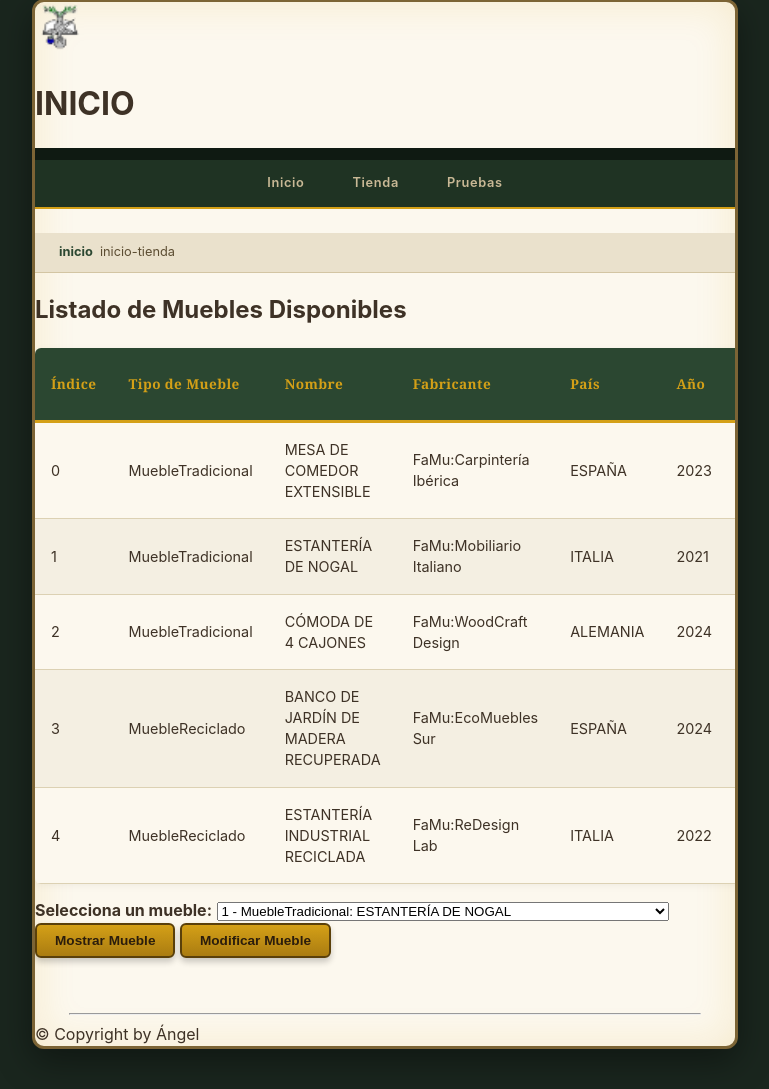
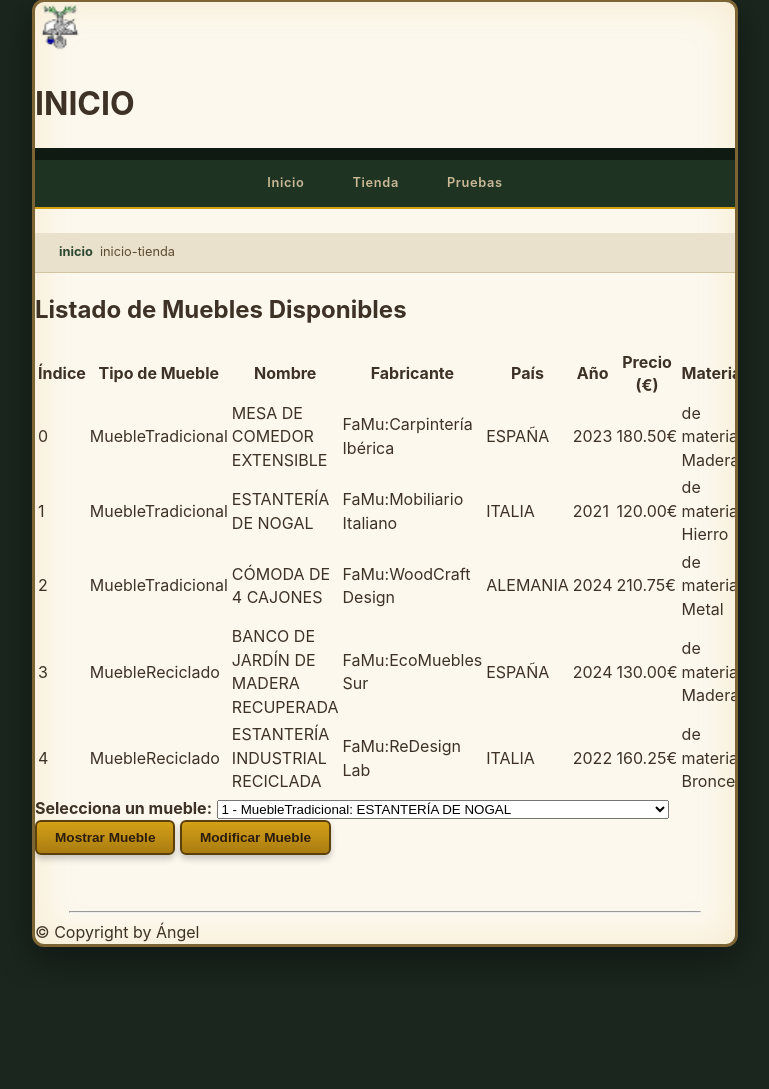
Before and after one commit to aortcla/2026-27_relacion6, a PHP site: page /aplicacion/principal/index.php in a window 1280 px wide. Shown: the part 41-1130 px from the top of the page, without its empty margins (255-1024 px from the left). After the commit the page ends 988 px from the top, so only its background shows below. Run offline with PHP 8.4, Linux system fonts and the light colour scheme.

Commit message:
fin de ejercicio en clase

```diff
--- a/docker-compose-bd.yml
+++ b/docker-compose-bd.yml
@@ -15,7 +15,7 @@ services:
       - 3307:3306
 
   php:
-    image: vicentett1/php-xdebug:2.0
+    image: vicentett1/php-xdebug:1.0
     depends_on:
       - bd
     volumes:
--- a/docker-compose.yml
+++ b/docker-compose.yml
@@ -1,6 +1,6 @@
 services:
   php:
-    image: vicentett1/php-xdebug:2.0
+    image: vicentett1/php-xdebug:1.0
     volumes:
       - type: bind
         source: ./web
--- /dev/null
+++ b/web/aplicacion/clases/curso2026/Materiales.php
@@ -0,0 +1,9 @@
+<?php
+enum Materiales:int{
+    case Madera = 5;
+    case Hierro = 10;
+    case Metal = 15;
+    case Bronce = 20;
+}
+
+?>
--- a/web/aplicacion/clases/curso2026/MuebleBase.php
+++ b/web/aplicacion/clases/curso2026/MuebleBase.php
@@ -15,8 +15,12 @@ private float $_precio = 30;
 
 private Caracteristicas $caracteristicas;
 
+//por defecto hierro porque hierro tiene el 10
+private Materiales $_material = Materiales::Hierro;
+
 public function __construct(string $nombre, string $fabricante = "FaMu:", string $pais = "ESPAÑA", int $anio = 2020,
-                           string $fechaIniVenta = "01/01/2020", string $fechaFinVenta = "31/12/2040", float $precio = 30){
+                           string $fechaIniVenta = "01/01/2020", string $fechaFinVenta = "31/12/2040",
+                            float $precio = 30, int $material){
     if(MuebleBase::$_mueblesCreados < MuebleBase::MAXIMO_MUEBLES){
         if(!$this->setNombre($nombre) || $nombre === ""){
             throw new Exception("Nombre no válido");
@@ -29,6 +33,10 @@ public function __construct(string $nombre, string $fabricante = "FaMu:", string
         $this->setFechaFinVenta($fechaFinVenta);
         $this->setPrecio($precio);
         $this->caracteristicas = new Caracteristicas();
+
+        $this->setMaterial($material);
+
+
 
         MuebleBase::$_mueblesCreados++;
     }else{
@@ -64,6 +72,11 @@ public function getFechaFinVenta():string{
 
 public function getPrecio():string{
     return $this->_precio;
+}
+
+//metodo get material, devuelve el entero del material
+public function getMaterial():int{
+    return $this->_material->value;
 }
 
 /*Setters*/
@@ -143,6 +156,21 @@ public function setPrecio(float $var):bool{
     }
 }
 
+//metodo set de material, le llega un entero y se asigna el material
+public function setMaterial(int $num):bool{
+    $arrayMateriales = Materiales::cases();
+    $flag = false;
+
+    foreach($arrayMateriales as $elem => $valor){
+        if($num === $valor->value){
+            $this->_material = $valor;
+            $flag = true;
+        }
+    }
+
+    return $flag;
+}
+
 abstract function damePropiedadesAdicionales();
 
 
@@ -198,6 +226,12 @@ public function getCaracteristicas():Caracteristicas{
     return $this->caracteristicas;
 }
 
+//metodo que devuelve una cadena con la descripcion del material
+public function getMaterialDescripcion():string{
+    $cadena = "de material {$this->_material->name}";
+    return $cadena;
+}
+
  //Se deshabilita la sobrecarga dinámica de propiedades
 public function __set(string $nombre, mixed $valor): void{
     throw new Exception('No existe la propiedad ' . $nombre);
--- a/web/aplicacion/clases/curso2026/MuebleReciclado.php
+++ b/web/aplicacion/clases/curso2026/MuebleReciclado.php
@@ -7,9 +7,9 @@ private int $_porcentajeReciclado = 10;
 
 public function __construct(string $nombre, string $fabricante = "FaMu:", string $pais = "ESPAÑA", int $anio = 2020,
                              string $fechaIniVenta = "01/01/2020", string $fechaFinVenta = "31/12/2040", float $precio = 30,
-                              int $porcentajeReciclado = 10){
+                             int $material, int $porcentajeReciclado = 10){
 
-    parent::__construct($nombre, $fabricante, $pais, $anio, $fechaIniVenta, $fechaFinVenta, $precio);
+    parent::__construct($nombre, $fabricante, $pais, $anio, $fechaIniVenta, $fechaFinVenta, $precio, $material);
 
     if(!$this->setPorcentajeReciclado($porcentajeReciclado)){
         $this->_porcentajeReciclado = 10;
--- a/web/aplicacion/clases/curso2026/MuebleTradicional.php
+++ b/web/aplicacion/clases/curso2026/MuebleTradicional.php
@@ -7,9 +7,9 @@ private string $_serie = "S01";
 
 public function __construct(string $nombre, string $fabricante = "FaMu:", string $pais = "ESPAÑA",
                              int $anio = 2020, string $fechaIniVenta = "01/01/2020", string $fechaFinVenta = "31/12/2040",
-                              float $precio = 30, float $peso = 15, string $serie = "S01")
+                              float $precio = 30, int $material, float $peso = 15, string $serie = "S01")
 {
-    parent::__construct($nombre, $fabricante, $pais, $anio, $fechaIniVenta, $fechaFinVenta, $precio);
+    parent::__construct($nombre, $fabricante, $pais, $anio, $fechaIniVenta, $fechaFinVenta, $precio, $material);
 
     if(!$this->setPeso($peso)){
         $this->_peso = 15;
--- a/web/aplicacion/principal/index.php
+++ b/web/aplicacion/principal/index.php
@@ -63,6 +63,7 @@ function cuerpo(array $muebles, ?MuebleBase $muebleSeleccionado, int $indiceSele
                 <th>País</th>
                 <th>Año</th>
                 <th>Precio (€)</th>
+                <th>Material</th>
             </tr>
         </thead>
         <tbody>
@@ -76,6 +77,7 @@ function cuerpo(array $muebles, ?MuebleBase $muebleSeleccionado, int $indiceSele
                     <td>". $mueble->getPais() ."</td>
                     <td>". $mueble->getAnio() ."</td>
                     <td>". number_format($mueble->getPrecio(), 2)  ."€</td>
+                    <td>". $mueble->getMaterialDescripcion() ."</td>
                 </tr>".PHP_EOL;
             }
             ?>
@@ -109,6 +111,7 @@ function cuerpo(array $muebles, ?MuebleBase $muebleSeleccionado, int $indiceSele
         echo "<p>Fecha inicio venta: ". $muebleSeleccionado->getFechaIniVenta() ."</p>".PHP_EOL;
         echo "<p>Fecha fin venta: ". $muebleSeleccionado->getFechaFinVenta() ."</p>".PHP_EOL;
         echo "<p>Precio: ". $muebleSeleccionado->getPrecio() ."</p>".PHP_EOL;
+        echo "<p>Material: ". $muebleSeleccionado->getMaterialDescripcion() ."</p>".PHP_EOL;
 
         foreach($muebleSeleccionado->damePropiedadesAdicionales() as $prop => $valor)
         {
@@ -122,3 +125,4 @@ function cuerpo(array $muebles, ?MuebleBase $muebleSeleccionado, int $indiceSele
         }
     }
 }
+//comentario de prueba guardado
--- a/web/cabecera.php
+++ b/web/cabecera.php
@@ -41,6 +41,7 @@ $arrayMuebles = [
     fechaIniVenta: "01/06/2023",
     fechaFinVenta: "31/12/2035",
     precio: 180.50,
+    material: 5,
     peso: 45.0,
     serie: "S02"
 ),
@@ -52,6 +53,7 @@ $arrayMuebles = [
     fechaIniVenta: "15/09/2021",
     fechaFinVenta: "31/12/2028",
     precio: 120.00,
+    material: 10,
     peso: 30.5,
     serie: "S08"
 ),
@@ -63,6 +65,7 @@ $arrayMuebles = [
     fechaIniVenta: "01/02/2024",
     fechaFinVenta: "31/12/2040",
     precio: 210.75,
+    material: 15,
     peso: 55.0,
     serie: "S15"
 ),
@@ -74,6 +77,7 @@ $arrayMuebles = [
     fechaIniVenta: "01/03/2024",
     fechaFinVenta: "31/12/2038",
     precio: 130.00,
+    material: 5,
     porcentajeReciclado: 90
 ),
     new MuebleReciclado(
@@ -84,6 +88,7 @@ $arrayMuebles = [
     fechaIniVenta: "15/08/2022",
     fechaFinVenta: "31/12/2030",
     precio: 160.25,
+    material: 20,
     porcentajeReciclado: 75
 )
 ];
--- a/web/estilos/base.css
+++ b/web/estilos/base.css
@@ -81,72 +81,6 @@ body {
   color: #1a1207;
   box-shadow: 0px 0px 10px rgba(212, 160, 23, 0.8);
   transform: translateY(-1px);
-}
-
-/* ESTILO GENERAL PARA TABLAS */
-table {
-  width: 100%;
-  border-collapse: collapse;
-  background-color: #fcf8ee;
-  font-size: 0.9rem;
-  margin: 15px 0;
-  box-shadow: 0 2px 8px rgba(0, 0, 0, 0.05);
-  border-radius: 6px;
-  overflow: hidden;
-}
-
-table th {
-  background-color: #2b4731;
-  color: #d4a017;
-  font-weight: 700;
-  text-align: left;
-  padding: 16px;
-  border-bottom: 3px solid #d4a017;
-  font-size: 0.85rem;
-  letter-spacing: 0.03em;
-  font-family: "Georgia", serif;
-}
-
-table td {
-  padding: 16px;
-  border-bottom: 1px solid #dcd1b3;
-  color: #3e3226;
-}
-
-table tr:nth-child(even) {
-  background-color: #f4efe2;
-  color: #3e3226;
-}
-/* FIN ESTILO GENERAL PARA TABLAS */
-
-.tabla {
-  width: 100%;
-  border-collapse: collapse;
-  background-color: #fcf8ee;
-  font-size: 0.9rem;
-}
-
-.tabla th {
-  background-color: #2b4731;
-  color: #d4a017;
-  font-weight: 700;
-  text-align: left;
-  padding: 16px;
-  border-bottom: 3px solid #d4a017;
-  font-size: 0.85rem;
-  letter-spacing: 0.03em;
-  font-family: "Georgia", serif;
-}
-
-.tabla td {
-  padding: 16px;
-  border-bottom: 1px solid #dcd1b3;
-  color: #3e3226;
-}
-
-.tabla tr.par {
-  background-color: #f4efe2;
-  color: #3e3226;
 }
 
 #pie {
```
Also changed, not shown: web/aplicacion/principal/modificar.php (+13 -0 lines), web/aplicacion/principal/pruebas.php (+10 -0 lines).
